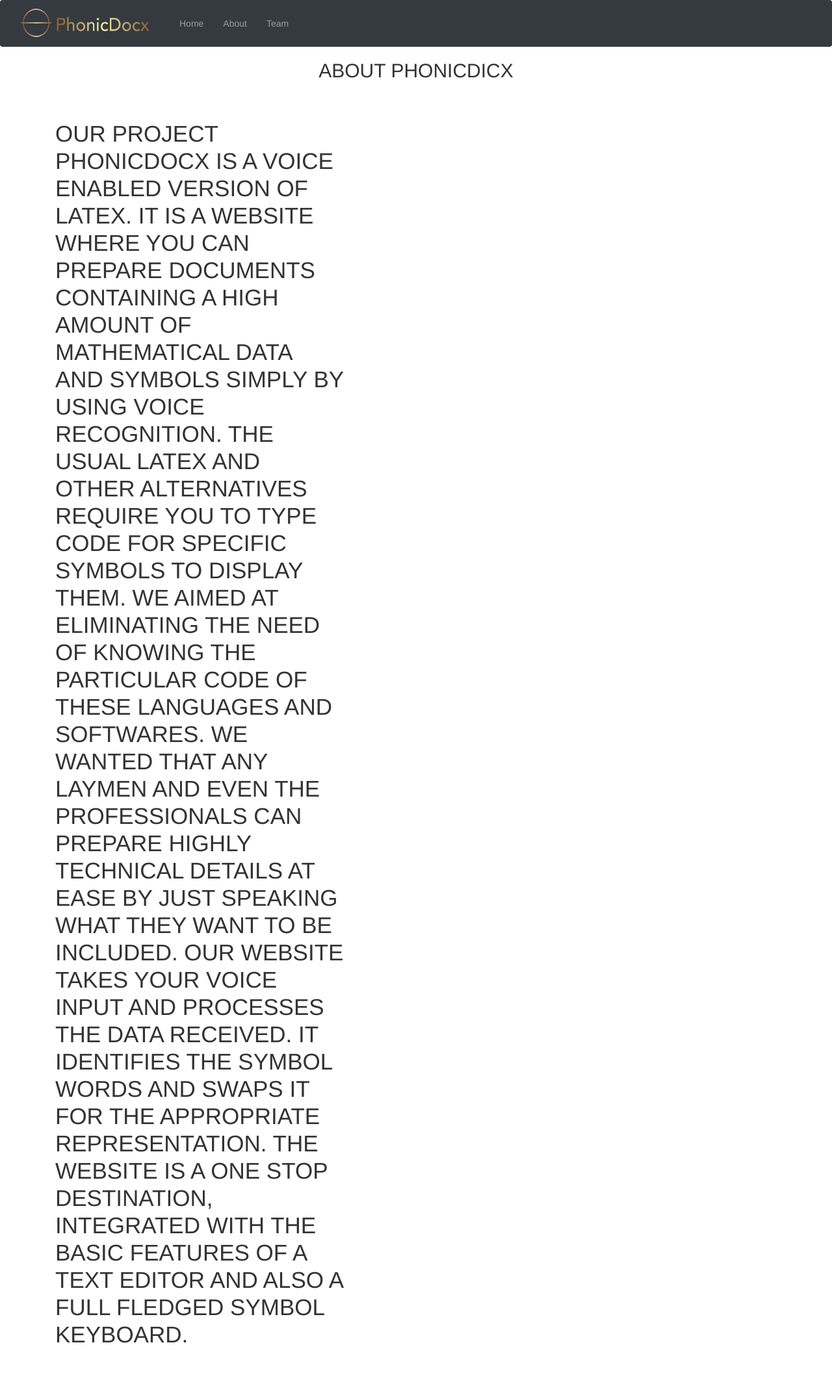
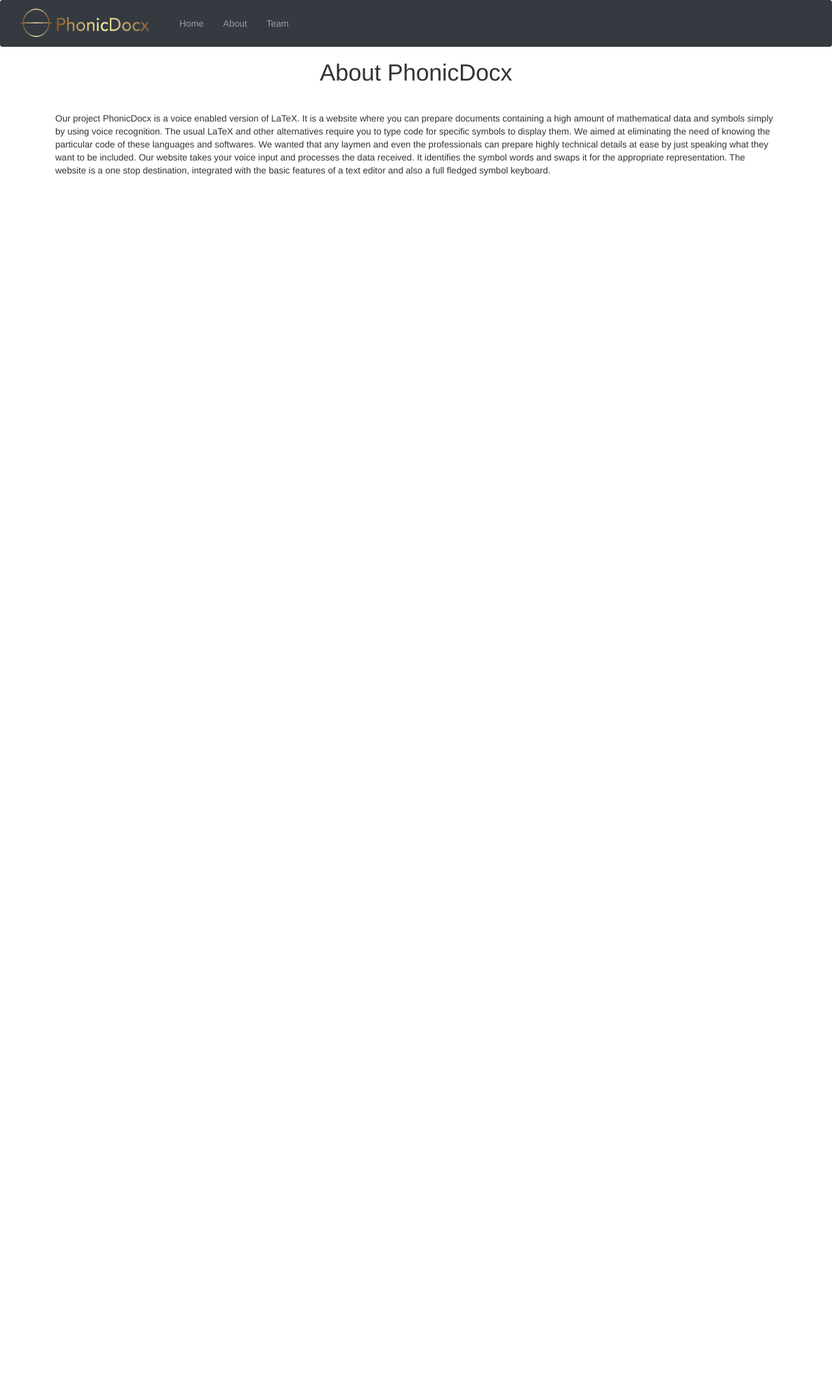
Before and after one commit to bhavit743/PhonicDocx_ITSP, a Django app: page /about in a window 1280 px wide. Shown: the whole page at 65% size. After the commit the page ends 270 px from the top, so only its background shows below. Run offline with Django 3.2, Linux system fonts and the light colour scheme; some libraries are stand-ins or nearby versions.

Commit message:
final commit2

```diff
--- a/templates/about.html
+++ b/templates/about.html
@@ -1,17 +1,12 @@
 {% extends "base.html" %}
 {% block content %}
-<h2 style="text-align: center;">About PhonicDicx</h2>
+<h1 style="text-align: center;">About PhonicDocx</h1>
 <div class="container py-5">
-    <div class="row mb-4">
-      <div class="col-lg-5">
-        <h2 class="display-4 font-weight-light">Our project PhonicDocx is a voice enabled version of LaTeX. It is a website where you can prepare documents containing a high amount of mathematical data and symbols simply by using voice recognition.
+        <p>Our project PhonicDocx is a voice enabled version of LaTeX. It is a website where you can prepare documents containing a high amount of mathematical data and symbols simply by using voice recognition.
 
             The usual LaTeX and other alternatives require you to type code for specific symbols to display them. We aimed at eliminating the need of knowing the particular code of these languages and softwares. We wanted that any laymen and even the professionals can prepare highly technical details at ease by just speaking what they want to be included.
 
             Our website takes your voice input and processes the data received. It identifies the symbol words and swaps it for the appropriate representation. The website is a one stop destination, integrated with the basic features of a text editor and also a full fledged symbol keyboard.
-            </h2>
-
-      </div>
-    </div>
+        </p>
   </div>
   {% endblock %}
```
Also changed, not shown: db.sqlite3.
